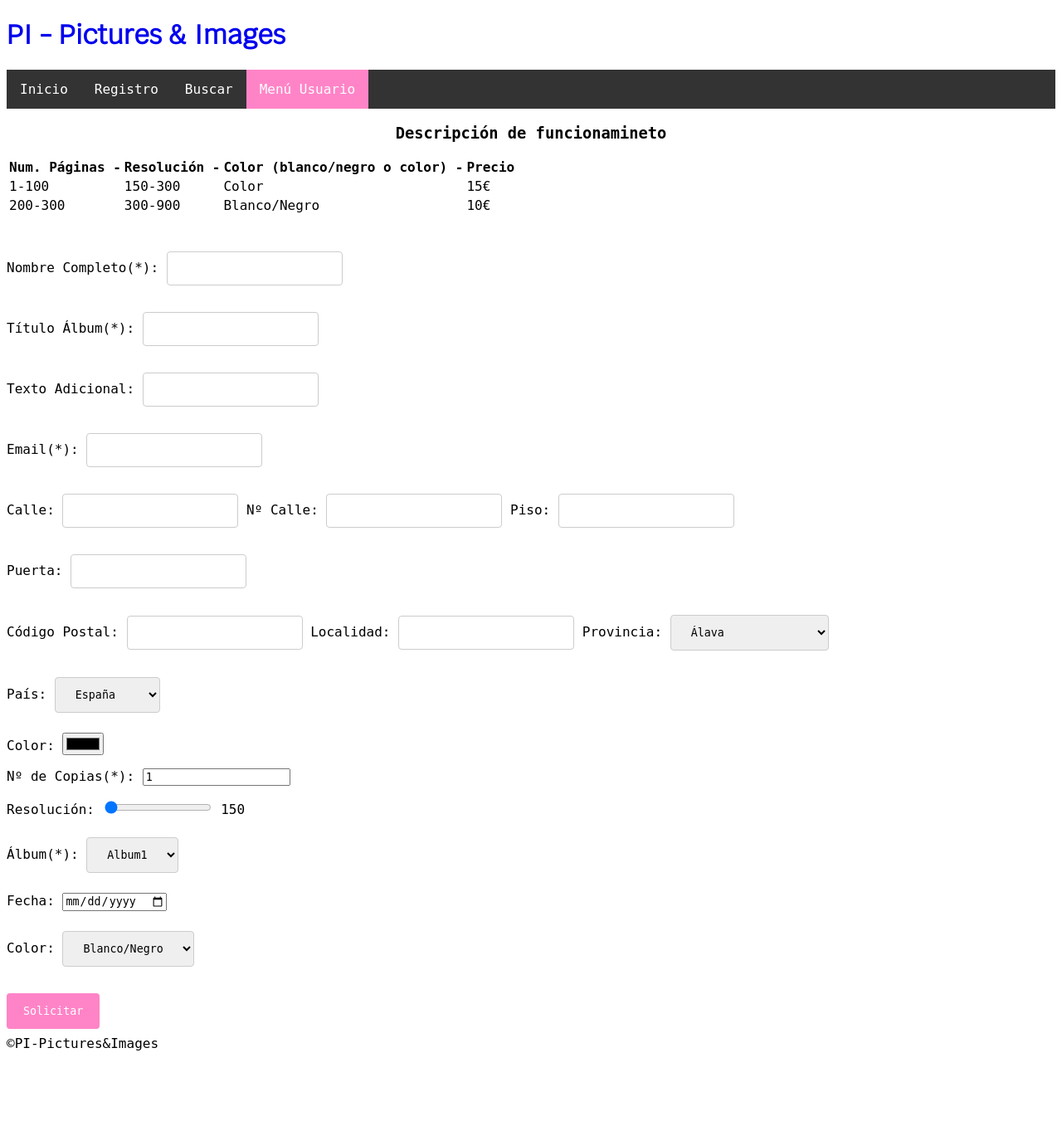
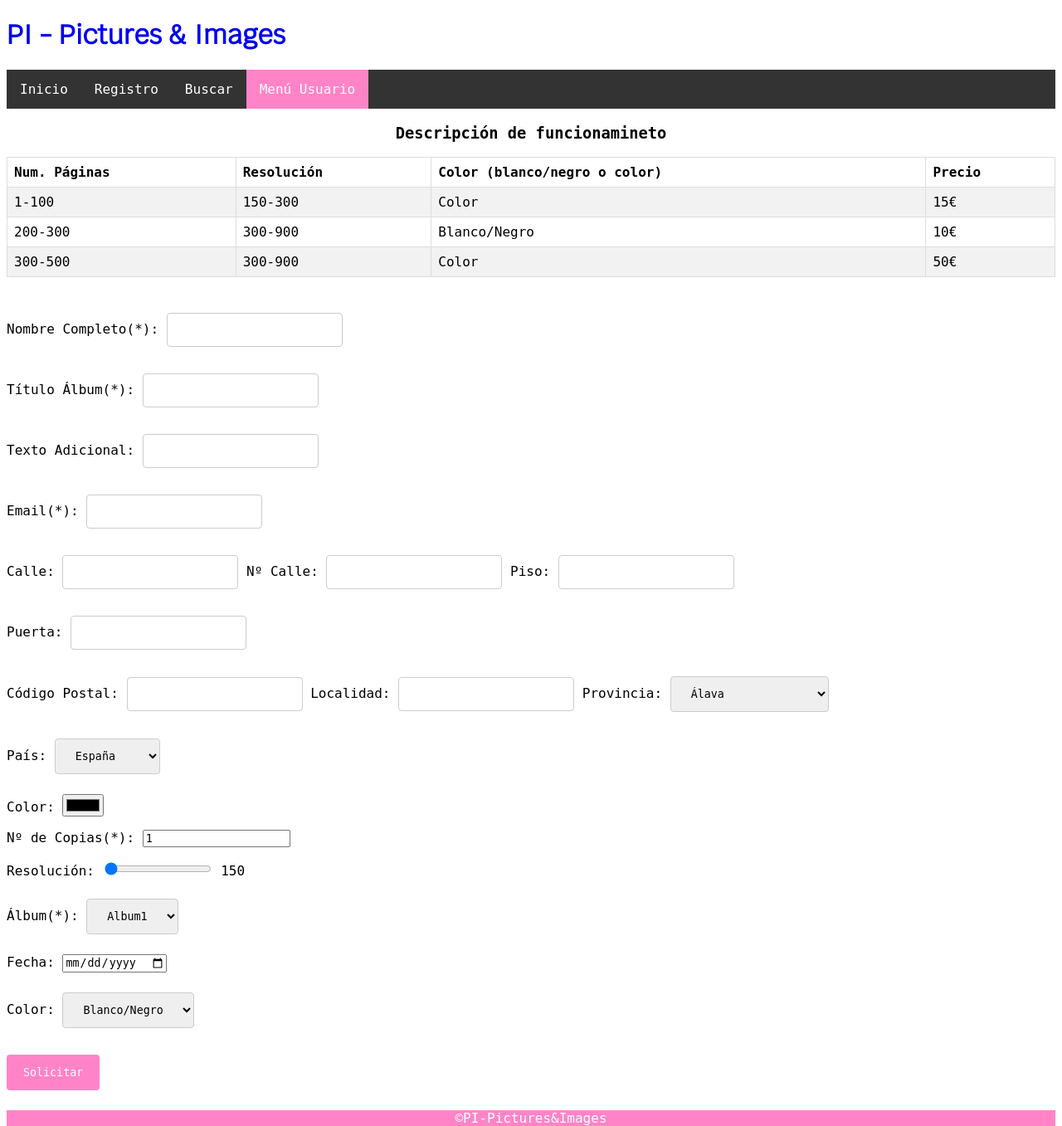
Before and after one commit to Atruo/DAW, a PHP site: page /solicitar_album.html in a window 1280 px wide. Shown: the whole page at 83% size. Before the commit the page ends 1266 px from the top, so only its background shows below. Run offline with PHP 8.4, Linux system fonts and the light colour scheme; some web fonts are replaced.

Commit message:
more css

```diff
--- a/CSS/index.css
+++ b/CSS/index.css
@@ -20,6 +20,7 @@ input[type=text], select {
     border: 1px solid #ccc;
     border-radius: 4px;
     box-sizing: border-box;
+
 }
 input[type=password], select {
 
@@ -51,7 +52,7 @@ input[type=submit]:hover {
     background-color: #f2f2f2;
     padding: 20px;
 		margin: 1em;
-
+    margin-top: 3em;
 		height: 20%;
 }
  /*Barra de navegacion*/
@@ -126,3 +127,66 @@ footer{
 #bLogin{
   text-align: center;
 }
+
+body>footer{
+	overflow: hidden;
+	background-color: #FF84C7;
+	color: #fff;
+	text-align: center;
+	margin-top: 1em;
+}
+article{
+  margin-bottom: 2em;
+}
+
+#enlaces_uReg>a{
+  display: block;
+  color: #000;
+  padding: 8px 16px;
+  text-decoration: none;
+  list-style-type: none;
+  margin: 0;
+  padding: 0.5em;
+  width: 200px;
+  background-color: #f1f1f1;
+}
+#enlaces_uReg>a.active {
+    background-color: #4CAF50;
+    color: white;
+}
+#enlaces_uReg>a:hover:not(.active) {
+    background-color: #555;
+    color: white;
+}
+#enlaces_uReg{
+  margin-top: 0.5em;
+}
+
+#info_foto{
+  text-align: center;
+  margin-top: 1em;
+}
+
+/*Tabla*/
+#tabla {
+    font-family: "Trebuchet MS", Arial, Helvetica, sans-serif;
+    border-collapse: collapse;
+    width: 100%;
+}
+
+#tabla td, #tabla th {
+    border: 1px solid #ddd;
+    padding: 8px;
+}
+
+#tabla tr:nth-child(even){background-color: #f2f2f2;}
+
+#tabla tr:hover {background-color: #ddd;}
+
+#tabla th {
+    padding-top: 12px;
+    padding-bottom: 12px;
+    text-align: left;
+    background-color: #4CAF50;
+    color: white;
+}
--- a/buscar.html
+++ b/buscar.html
@@ -23,7 +23,7 @@
 
   <form class="form_relleno" action="res_busqueda.html" method="post">
     <label>Título: <input type="text" name="titulo" value=""></label>
-    <label>Fecha: <input type="date" name="fecha" value=""></label>
+    <label><p>Fecha: <input type="date" name="fecha" value=""></p></label>
     <label><p>País: <input type="text" name="pais" value=""></p></label>
 
 
--- a/foto.html
+++ b/foto.html
@@ -22,7 +22,7 @@
   </ul>
 
   <div id="info_foto">
-    <img src="foto.jpg" alt="foto" style="width:150px;">
+    <img src="foto.jpg" alt="foto" style="width:200px;">
     <p>Título</p>
     <p>Fecha</p>
     <p>País</p>
--- a/registro.html
+++ b/registro.html
@@ -21,7 +21,7 @@
 </ul>
 
   <form class="form_relleno" action="registro.html" method="post">
-    <p><label>Usuario:<input type="text" name="Nombre" value=""></label></p>
+    <p><label>Usuario: <input type="text" name="Nombre" value=""></label></p>
 
     <p><label>Contraseña: <input type="password" name="psw" value=""></label></p>
 
--- a/solicitar_album.html
+++ b/solicitar_album.html
@@ -21,11 +21,11 @@
 </ul>
   <div >
     <h3>Descripción de funcionamineto</h3>
-    <table>
+    <table id="tabla">
       <tr>
-        <td><strong>Num. Páginas - </strong></td>
-        <td><strong>Resolución - </strong></td>
-        <td><strong>Color (blanco/negro o color) - </strong></td>
+        <td><strong>Num. Páginas  </strong></td>
+        <td><strong>Resolución  </strong></td>
+        <td><strong>Color (blanco/negro o color)  </strong></td>
         <td><strong>Precio</strong></td>
       </tr>
       <tr>
@@ -39,6 +39,12 @@
         <td>300-900</td>
         <td>Blanco/Negro</td>
         <td>10€</td>
+      </tr>
+      <tr>
+        <td>300-500</td>
+        <td>300-900</td>
+        <td>Color</td>
+        <td>50€</td>
       </tr>
     </table>
   </div>
```
Also changed, not shown: usuario_registrado.html (+4 -4 lines).
